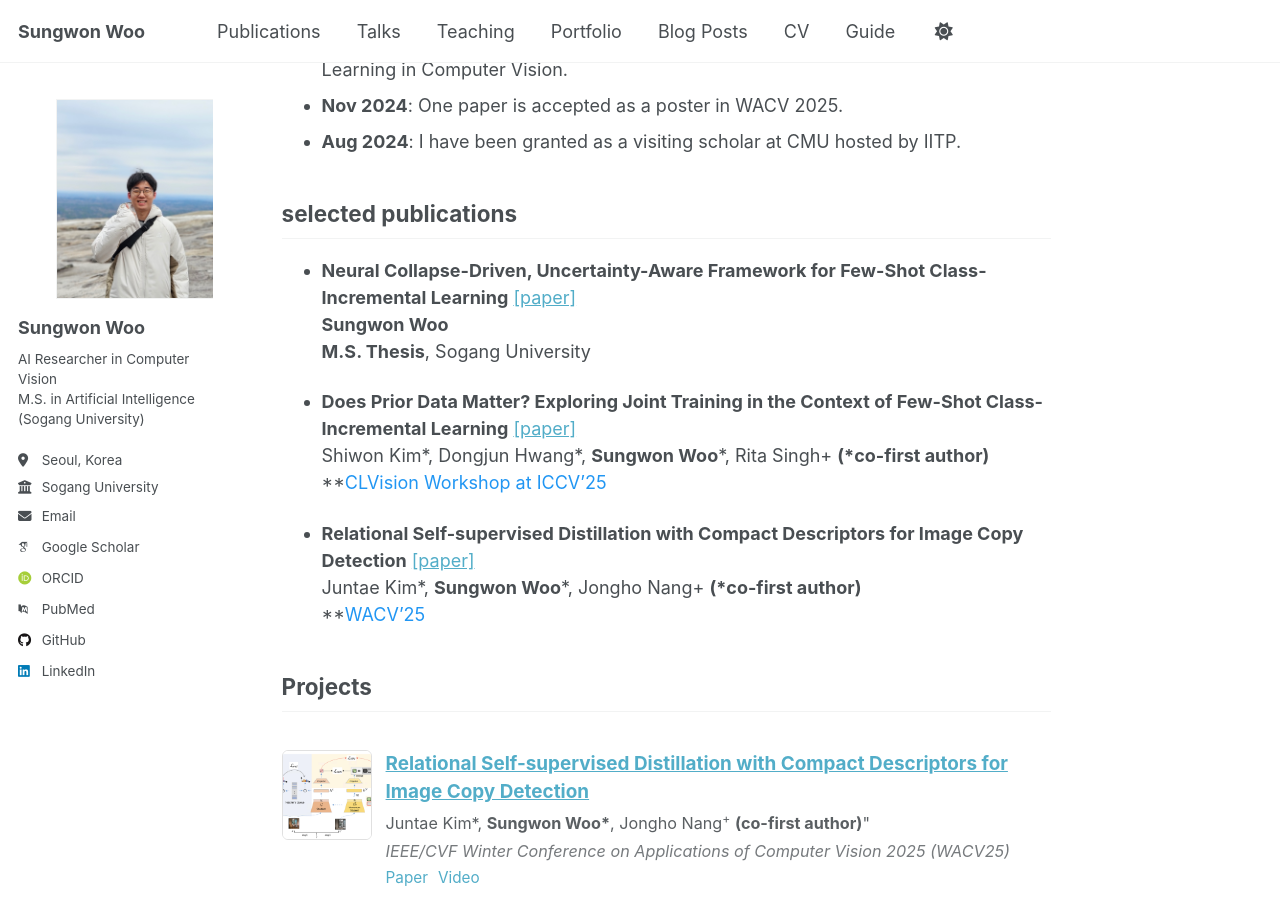
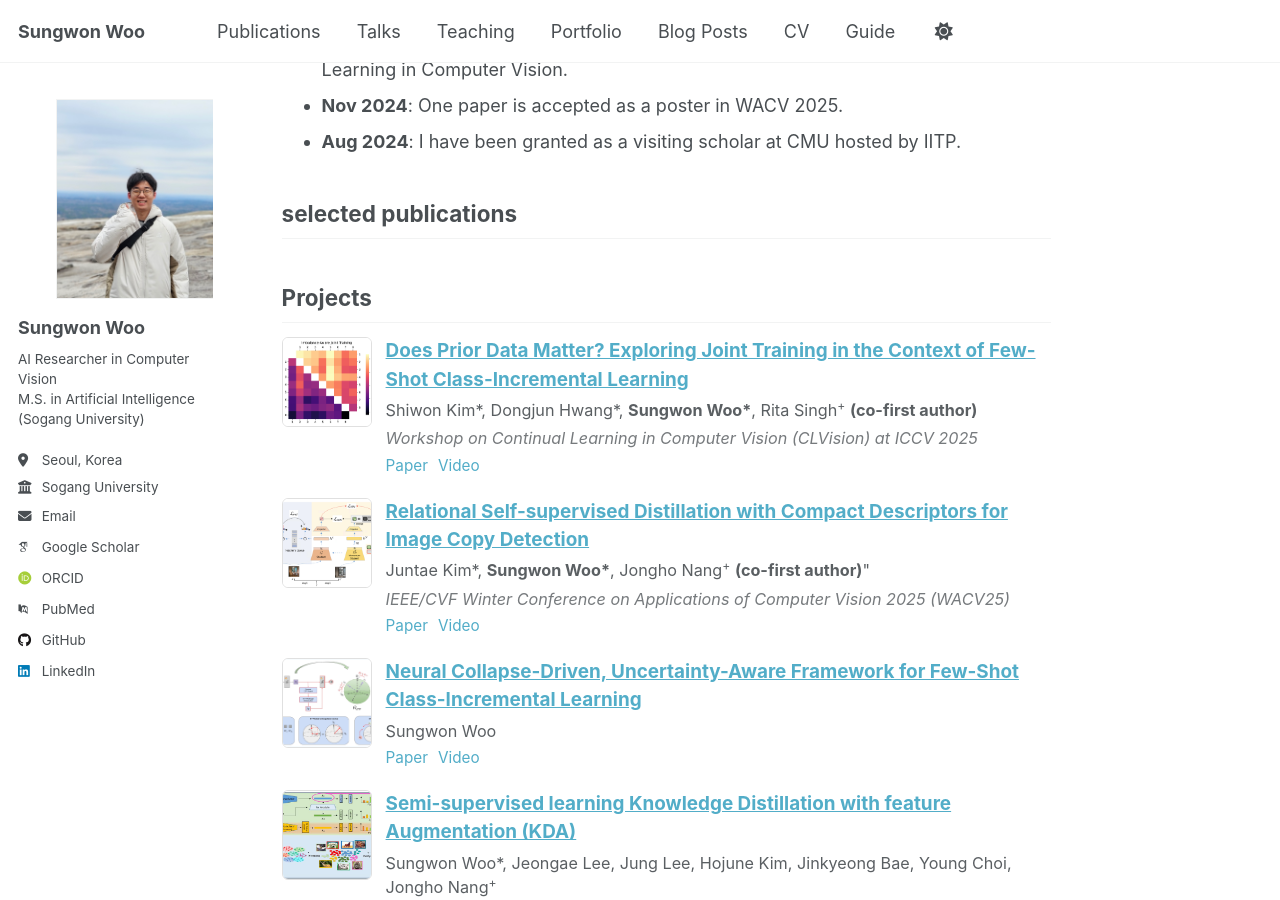
Before and after one commit to sungwon-woo/sungwon-woo.github.io, a Jekyll site: the page built from _pages/about.md, in a window 1280 px wide and 900 px high, scrolled down 426 px. Built offline with Jekyll 4.4.1, drawn with Linux system fonts in a browser that asks for light colours; some web fonts are replaced; a script that is not in the unit is left out.

Commit message:
edit main page

```diff
--- a/_pages/about.md
+++ b/_pages/about.md
@@ -19,7 +19,7 @@ I am an alum of Sogang University, where I earned a Master's degree in Artificia
 - **Aug 2024**: I have been granted as a visiting scholar at CMU hosted by IITP.
 
 ## selected publications
-- **Neural Collapse-Driven, Uncertainty-Aware Framework for Few-Shot Class-Incremental Learning** [[paper]](https://drive.google.com/file/d/1vA2BNZxMgJ7aVPw_HE4tprMWLa5eWo5u/view?usp=drive_link)
+<!-- - **Neural Collapse-Driven, Uncertainty-Aware Framework for Few-Shot Class-Incremental Learning** [[paper]](https://drive.google.com/file/d/1vA2BNZxMgJ7aVPw_HE4tprMWLa5eWo5u/view?usp=drive_link)
 **Sungwon Woo**
 **M.S. Thesis**, Sogang University
 
@@ -29,7 +29,7 @@ Shiwon Kim\*, Dongjun Hwang\*, **Sungwon Woo***, Rita Singh+ **(*co-first author
 
 - **Relational Self-supervised Distillation with Compact Descriptors for Image Copy Detection** [[paper]](https://openaccess.thecvf.com/content/WACV2025/papers/Kim_Relational_Self-Supervised_Distillation_with_Compact_Descriptors_for_Image_Copy_Detection_WACV_2025_paper.pdf)
 Juntae Kim\*, **Sungwon Woo***, Jongho Nang+ **(*co-first author)**
-**<span style="color: #2196F3;">WACV'25</span>
+**<span style="color: #2196F3;">WACV'25</span> -->
 
 ## Projects
 <ul class="pub-list">
```
Also changed, not shown: _publications/2025-clvision-fscil.md (+1 -1 lines), _publications/2025-ms-thesis.md (+1 -1 lines).
